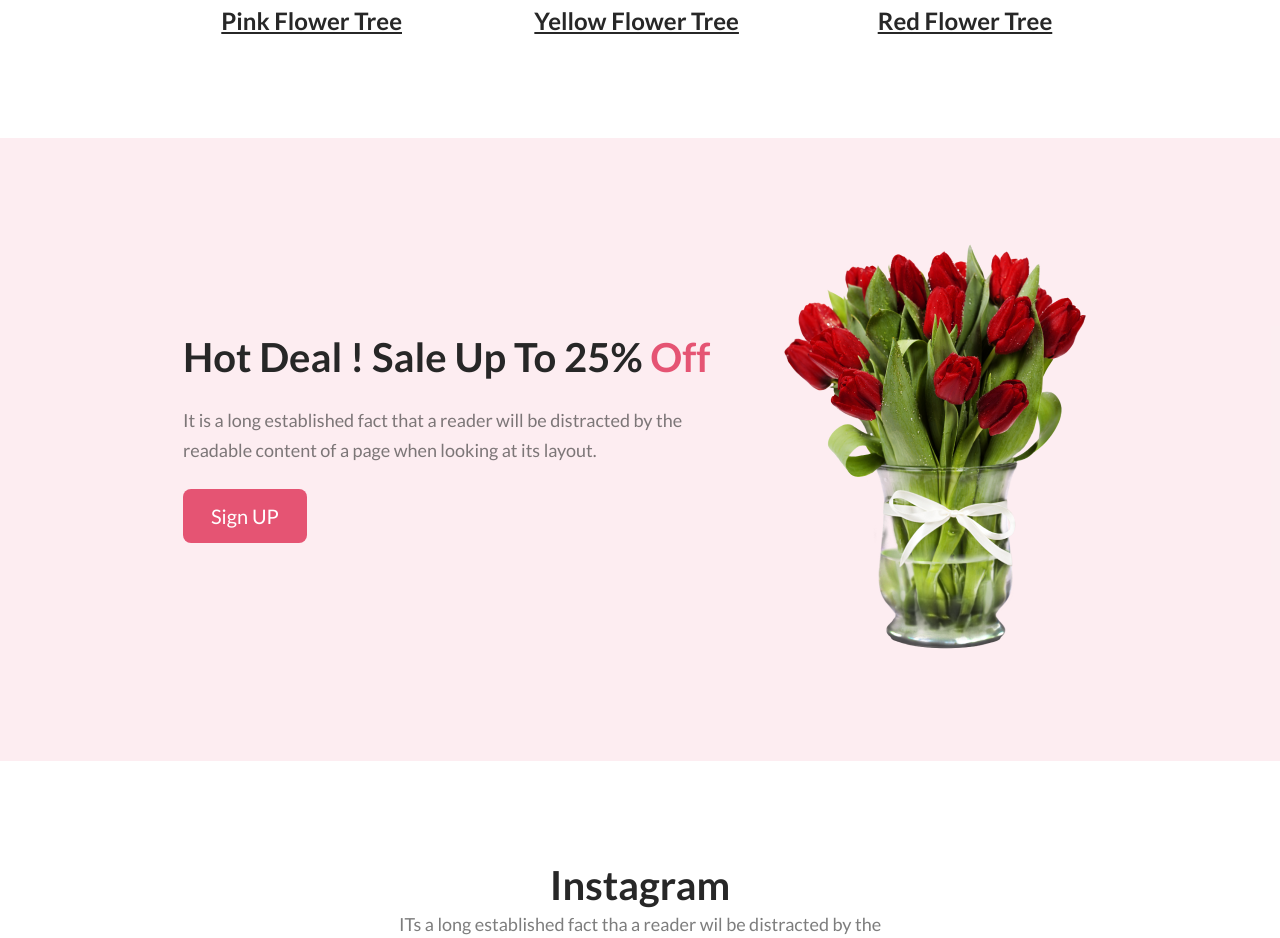
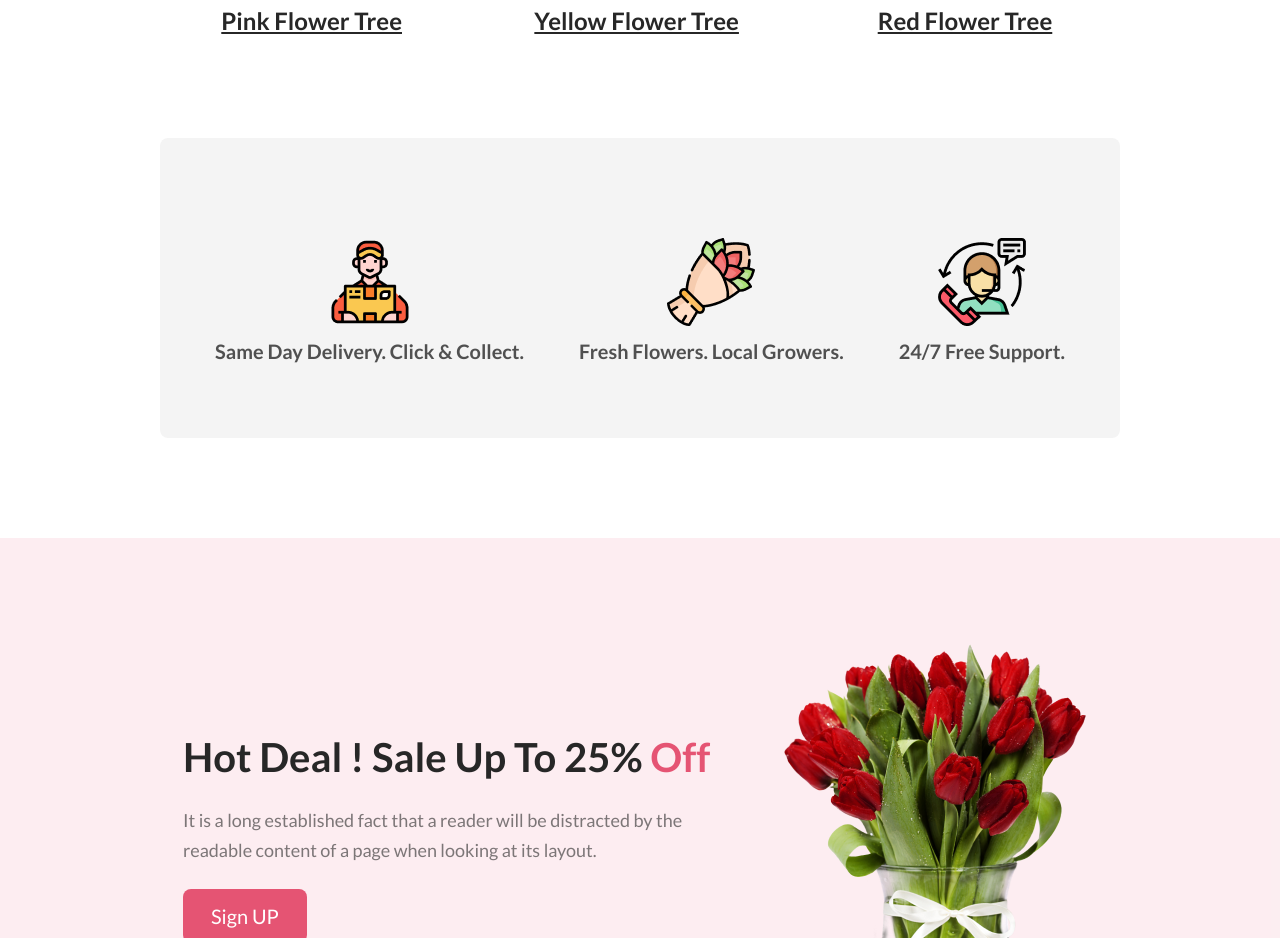
Before and after one commit to imonsheikh/flower-shop, a plain HTML site: page index.html in a window 1280 px wide. Shown: the part 1453-2391 px from the top of the page. Drawn offline with Linux system fonts and the light colour scheme.

Commit message:
pc version complete

```diff
--- a/index.html
+++ b/index.html
@@ -52,8 +52,32 @@
         </section>
 
     <!-- Delivery and support section  -->
-    <section>
-        <div class="container">
+    <section id="delivery_support">
+        <div class="container support">
+            <div class="content">
+                <div class="content_img">
+                    <img src="./images/Group 57.png" alt="">
+                </div>
+                <div class="content_text">
+                  <h5>Same Day Delivery. Click & Collect.</h5>
+                </div>
+            </div>
+            <div class="content">
+                <div class="content_img">
+                    <img src="./images/Group 58.png" alt="">
+                </div>
+                <div class="content_text">
+                  <h5>Fresh Flowers. Local Growers.</h5>
+                </div>
+            </div>
+            <div class="content">
+                <div class="content_img">
+                    <img src="./images/Group 59.png" alt="">
+                </div>
+                <div class="content_text">
+                  <h5>24/7 Free Support.</h5>
+                </div>
+            </div>
 
         </div>
     </section>
--- a/styles/style.css
+++ b/styles/style.css
@@ -78,7 +78,7 @@ header,
   vertical-align: middle;
 }
 
-/* feaured section   */
+/* featured section   */
 #featured {
   padding: 100px 0;
 }
@@ -119,6 +119,26 @@ header,
   line-height: 35px; /* 145.833% */
   text-decoration-line: underline;
 }
+#delivery_support .support {
+  display: flex;
+  justify-content: space-evenly;
+  border-radius: 8px;
+  background: rgba(39, 39, 39, 0.05);
+  margin-bottom: 100px;
+  height: 100px;
+  padding: 100px 0;
+  text-align: center;
+}
+#delivery_support .support {
+  color: rgba(39, 39, 39, 0.80);
+  text-align: center;
+  font-family: Lato;
+  font-size: 24px;
+  font-weight: 600;
+  line-height: 35px; /* 145.833% */
+}
+
+/* Delivery and support  */
 
 /* hot deal section  */
 .hot_deal_main {
@@ -207,7 +227,6 @@ footer h2 {
   margin: 20px 0;
 }
 .footer .foot .des {
-  color: rgba(255, 255, 255, 0.40);
+  color: rgba(255, 255, 255, 0.4);
   text-align: center;
-
 }
```
